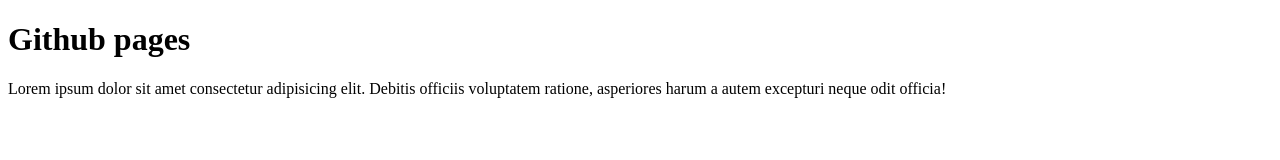
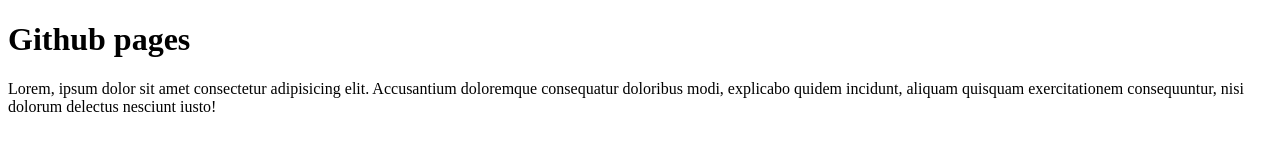
Before and after one commit to hir0227/hir0227.github.io, a plain HTML site: page index.html in a window 1280 px wide. Drawn offline with Linux system fonts and the light colour scheme.

Commit message:
github pagesの作業

```diff
--- a/index.html
+++ b/index.html
@@ -7,6 +7,6 @@
 </head>
 <body>
 <h1>Github pages</h1>
-<p>Lorem ipsum dolor sit amet consectetur adipisicing elit. Debitis officiis voluptatem ratione, asperiores harum a autem excepturi neque odit officia!</p>
+<p>Lorem, ipsum dolor sit amet consectetur adipisicing elit. Accusantium doloremque consequatur doloribus modi, explicabo quidem incidunt, aliquam quisquam exercitationem consequuntur, nisi dolorum delectus nesciunt iusto!</p>
 </body>
 </html>
```
